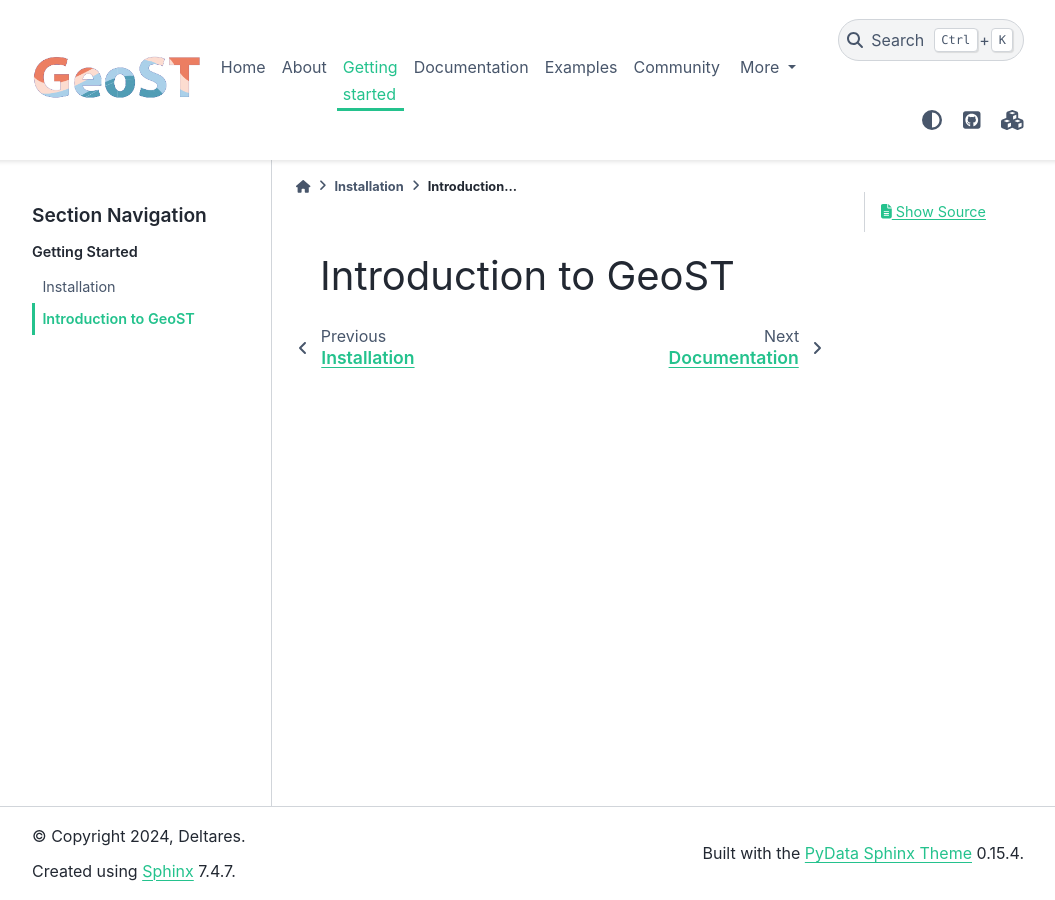
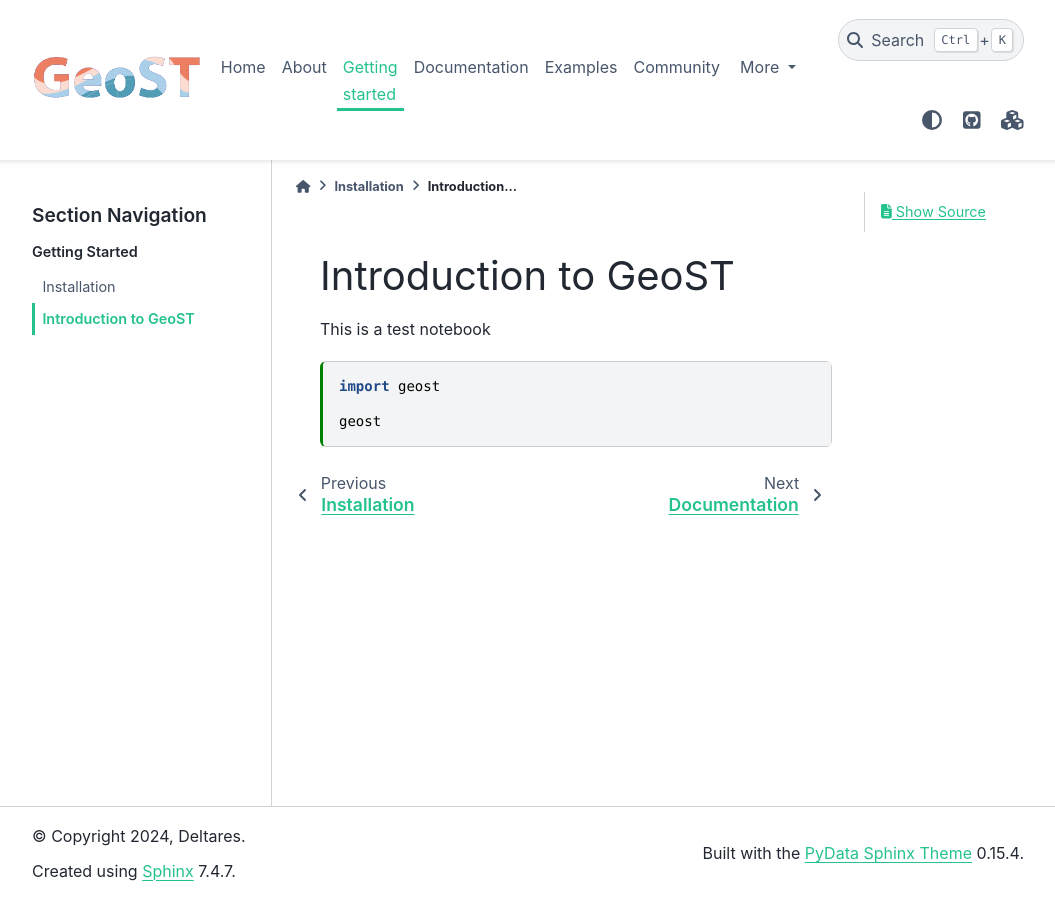
Before and after one commit to Deltares-research/geost, a Sphinx documentation site: the page built from docs/getting_started/introduction.ipynb, in a window 1280 px wide. Shown: the whole page, without its empty margins (112-1167 px from the left). Built offline with Sphinx 7.4.7 and the PyData theme 0.15.4, drawn with Linux system fonts in a browser that asks for light colours; some of the changed lines change nothing that is shown.

Commit message:
Add support of notebook in docs

```diff
--- a/docs/conf.py
+++ b/docs/conf.py
@@ -40,7 +40,7 @@ extensions = [
     "pydata_sphinx_theme",
     "sphinx.ext.napoleon",
     "sphinx_design",
-    "myst_parser",
+    "myst_nb",
 ]
 
 
--- a/docs/getting_started/introduction.md
+++ /dev/null
@@ -1 +0,0 @@
-# Introduction to GeoST
```
Also changed, not shown: docs/getting_started/introduction.ipynb (added), 1 other file.
